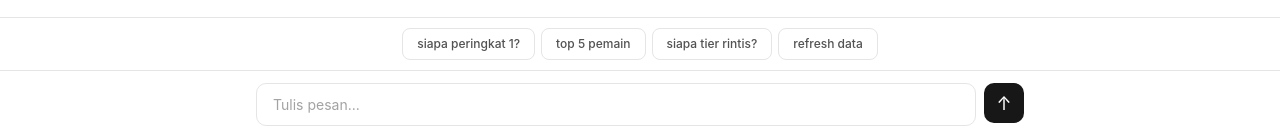
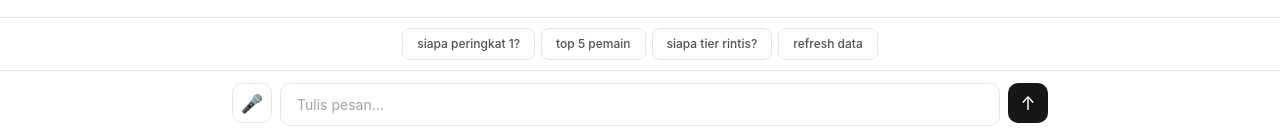
Before and after one commit to spar123konsisten/billiard-app, a Next.js app: page /akun in a window 1280 px wide. Both pictures are taken after a click on the button "AI Assistant". Shown: the part 658-797 px from the top of the page. Built offline with nearby package versions, Linux system fonts and the light colour scheme; no server answers.

Commit message:
feat: tambahkan AI Assistant dengan floating button, dark purple theme, dan NLP ranking

```diff
--- a/app/components/AiChat.jsx
+++ b/app/components/AiChat.jsx
@@ -3,6 +3,7 @@
 import { useState, useRef, useEffect } from 'react';
 import { createPortal } from 'react-dom';
 import styles from './AiChat.module.css';
+import { useVoiceInput } from './useVoiceInput';
 
 const QUICK_REPLIES = ['siapa peringkat 1?','top 5 pemain','siapa tier rintis?','refresh data'];
 
@@ -22,6 +23,9 @@ export default function AiChat(){
   const [reasonIdx,setReasonIdx]=useState(null);
   const [reasonText,setReasonText]=useState('');
   const messagesEndRef=useRef(null);
+
+  // 👇 Hook voice DI DALAM KOMPONEN (setelah state, sebelum useEffect)
+  const voice = useVoiceInput({ onResult: (t) => sendMessage(t) });
 
   useEffect(()=>{ messagesEndRef.current?.scrollIntoView({behavior:'smooth'}); },[messages]);
 
@@ -205,8 +209,21 @@ export default function AiChat(){
         ))}
       </div>
 
-      {/* ===== INPUT ===== */}
+      {/* ===== STATUS VOICE (muncul hanya saat aktif) ===== */}
+      {voice.status && <div className={styles.voiceStatus}>{voice.status}</div>}
+
+      {/* ===== INPUT + MIC ===== */}
       <div className={styles.chatInputContainer}>
+        {voice.supported && (
+          <button
+            className={`${styles.micButton} ${voice.listening ? styles.micListening : ''}`}
+            onClick={voice.toggleMic}
+            disabled={voice.processing || loading}
+            aria-label="Input suara"
+          >
+            {voice.processing ? '⏳' : voice.listening ? '⏹' : '🎤'}
+          </button>
+        )}
         <input
           type="text"
           className={styles.chatInput}
--- a/app/components/AiChat.module.css
+++ b/app/components/AiChat.module.css
@@ -496,3 +496,24 @@
   margin-bottom: 6px;
   line-height: 1.4;
 }
+/* ===== MIC BUTTON ===== */
+.micButton {
+  width: 40px; height: 40px; border-radius: 10px;
+  border: 1px solid #e5e5e5; background: #fff;
+  font-size: 18px; cursor: pointer; flex-shrink: 0;
+  display: flex; align-items: center; justify-content: center;
+  transition: all 0.15s;
+}
+.micButton:hover { background: #f5f5f5; }
+.micListening {
+  background: #dc2626; color: #fff; border-color: #dc2626;
+  animation: micPulse 1s infinite;
+}
+@keyframes micPulse {
+  0% { box-shadow: 0 0 0 0 rgba(220,38,38,0.4); }
+  70% { box-shadow: 0 0 0 10px rgba(220,38,38,0); }
+  100% { box-shadow: 0 0 0 0 rgba(220,38,38,0); }
+}
+.voiceStatus {
+  text-align: center; font-size: 12px; color: #737373; padding: 4px 0 0;
+}
--- /dev/null
+++ b/app/components/useVoiceInput.js
@@ -0,0 +1,162 @@
+'use client';
+import { useRef, useState, useEffect } from 'react';
+
+// ===== KONFIGURASI =====
+const WHISPER_MODEL = 'Xenova/whisper-tiny'; // ganti 'Xenova/whisper-small' utk akurasi lebih tinggi
+const SILENCE_MS    = 2000;  // diam 2 dtk -> auto stop+kirim
+const MAX_MS        = 15000; // maks rekam
+const NO_SPEECH_MS  = 8000;  // tanpa suara -> auto close
+const RMS_THRESHOLD = 0.02;  // ambang suara
+
+// ===== KAMUS KOREKSI DOMAIN (lokal) =====
+const FIX = [
+  [/\b(tiar|tir|tear|tierr)\b/g, 'tier'],
+  [/\b(rin\s*tis|in\s*tis|rinti)\b/g, 'rintis'],
+  [/\b(men\s*teng)\b/g, 'menteng'],
+  [/\b(maong|moang)\b/g, 'maung'],
+  [/\b(surah|shura)\b/g, 'sura'],
+  [/\b(peringka|peringa)\b/g, 'peringkat'],
+  [/\b(rekomend|rekomen)\b/g, 'rekomendasi'],
+  [/\b(sparing|sparin)\b/g, 'sparring'],
+  [/\b(jakartah)\b/g, 'jakarta'],
+];
+
+function postProcessWhisper(raw) {
+  let t = ' ' + raw.toLowerCase().replace(/[?.!,]/g, ' ') + ' ';
+  for (const [re, rep] of FIX) t = t.replace(re, ' ' + rep + ' ');
+  return t.replace(/\s+/g, ' ').trim();
+}
+
+// ===== LOAD WHISPER (sekali, di-cache) =====
+let asr = null;
+async function loadASR(onStatus) {
+  if (asr) return asr;
+  onStatus('Memuat model suara (sekali saja)...');
+  const tf = await import(/* webpackIgnore:true */ 'https://cdn.jsdelivr.net/npm/@xenova/transformers@2.17.2');
+  asr = await tf.pipeline('automatic-speech-recognition', WHISPER_MODEL, { quantized: true });
+  return asr;
+}
+
+// ===== DECODE + RESAMPLE 16kHz =====
+async function decodeAndResample(blob) {
+  const arr = await blob.arrayBuffer();
+  const AC = window.AudioContext || window.webkitAudioContext;
+  const ctx = new AC();
+  const dec = await ctx.decodeAudioData(arr);
+  const data = dec.getChannelData(0);
+  const ratio = dec.sampleRate / 16000;
+  const len = Math.floor(data.length / ratio);
+  const out = new Float32Array(len);
+  for (let i = 0; i < len; i++) {
+    const s = Math.floor(i * ratio), e = Math.min(data.length, Math.floor((i + 1) * ratio));
+    let sum = 0, c = 0;
+    for (let j = s; j < e; j++) { sum += data[j]; c++; }
+    out[i] = c ? sum / c : 0;
+  }
+  ctx.close();
+  return out;
+}
+
+export function useVoiceInput({ onResult }) {
+  const [listening, setListening] = useState(false);
+  const [processing, setProcessing] = useState(false);
+  const [status, setStatus] = useState(null);
+  const [supported, setSupported] = useState(false);
+  const stopRef = useRef(null);
+  const onResultRef = useRef(onResult);
+
+  useEffect(() => { onResultRef.current = onResult; });
+  useEffect(() => {
+    setSupported(!!(navigator.mediaDevices && navigator.mediaDevices.getUserMedia));
+  }, []);
+
+  const flash = (msg) => {
+    setStatus(msg);
+    setTimeout(() => setStatus(null), 2500);
+  };
+
+  const process = async (blob, hasSpeech) => {
+    if (!hasSpeech) return;
+    setProcessing(true);
+    setStatus('Mentranskrip...');
+    try {
+      const audio = await decodeAndResample(blob);
+      const asrModel = await loadASR(setStatus);
+      const out = await asrModel(audio, { language: 'id', task: 'transcribe' });
+      const text = postProcessWhisper(out?.text || '');
+      setProcessing(false);
+      setStatus(null);
+      if (text) onResultRef.current(text);
+      else flash('Tidak terdengar jelas 🙁');
+    } catch (e) {
+      setProcessing(false);
+      setStatus(null);
+      flash('Gagal mentranskrip 🙁');
+    }
+  };
+
+  const start = async () => {
+    const stream = await navigator.mediaDevices.getUserMedia({ audio: true });
+    const AC = window.AudioContext || window.webkitAudioContext;
+    const audioCtx = new AC();
+    const src = audioCtx.createMediaStreamSource(stream);
+    const analyser = audioCtx.createAnalyser();
+    analyser.fftSize = 512;
+    src.connect(analyser);
+    const buf = new Float32Array(analyser.fftSize);
+
+    const recorder = new MediaRecorder(stream);
+    const chunks = [];
+    const state = { start: Date.now(), lastSound: Date.now(), hasSpeech: false };
+
+    recorder.ondataavailable = (e) => { if (e.data.size) chunks.push(e.data); };
+    recorder.onstop = async () => {
+      stream.getTracks().forEach(t => t.stop());
+      audioCtx.close();
+      await process(new Blob(chunks, { type: recorder.mimeType || 'audio/webm' }), state.hasSpeech);
+    };
+
+    recorder.start();
+    setListening(true);
+    setStatus('Mendengarkan...');
+
+    const timer = setInterval(() => {
+      analyser.getFloatTimeDomainData(buf);
+      let sum = 0;
+      for (let i = 0; i < buf.length; i++) sum += buf[i] * buf[i];
+      const rms = Math.sqrt(sum / buf.length);
+      const now = Date.now();
+      if (rms > RMS_THRESHOLD) {
+        state.hasSpeech = true;
+        state.lastSound = now;
+      }
+      const elapsed = now - state.start;
+
+      if (!state.hasSpeech && elapsed > NO_SPEECH_MS) {
+        clearInterval(timer);
+        setListening(false);
+        recorder.stop();
+        flash('Tidak terdengar apa-apa 🙁');
+      } else if ((state.hasSpeech && (now - state.lastSound) > SILENCE_MS) || elapsed > MAX_MS) {
+        clearInterval(timer);
+        setListening(false);
+        recorder.stop();
+      }
+    }, 200);
+
+    stopRef.current = () => {
+      clearInterval(timer);
+      setListening(false);
+      recorder.stop();
+    };
+  };
+
+  const toggleMic = async () => {
+    if (processing) return;
+    if (listening) { stopRef.current?.(); return; }
+    try { await start(); }
+    catch (e) { flash('Izin mic ditolak / tidak didukung 🙁'); }
+  };
+
+  return { supported, listening, processing, status, toggleMic };
+}
```
